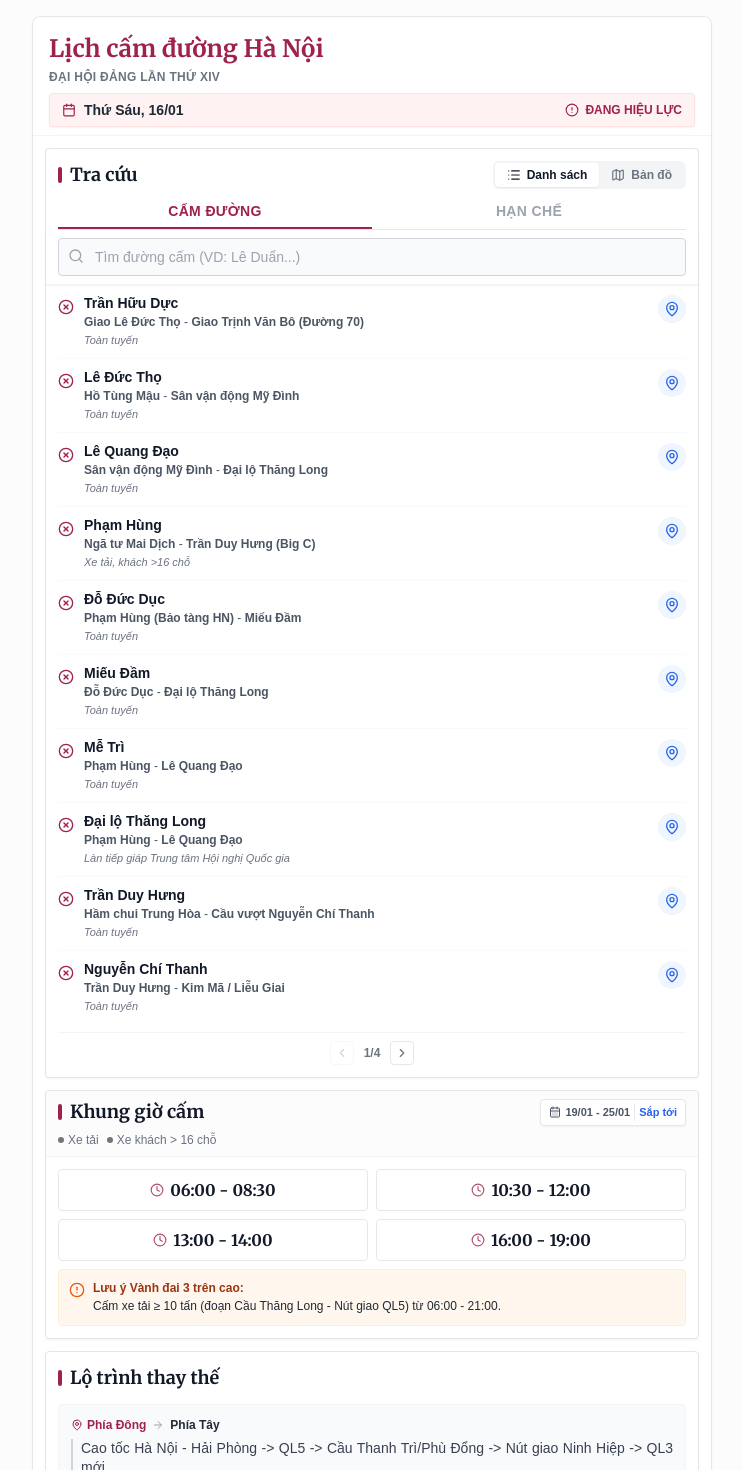
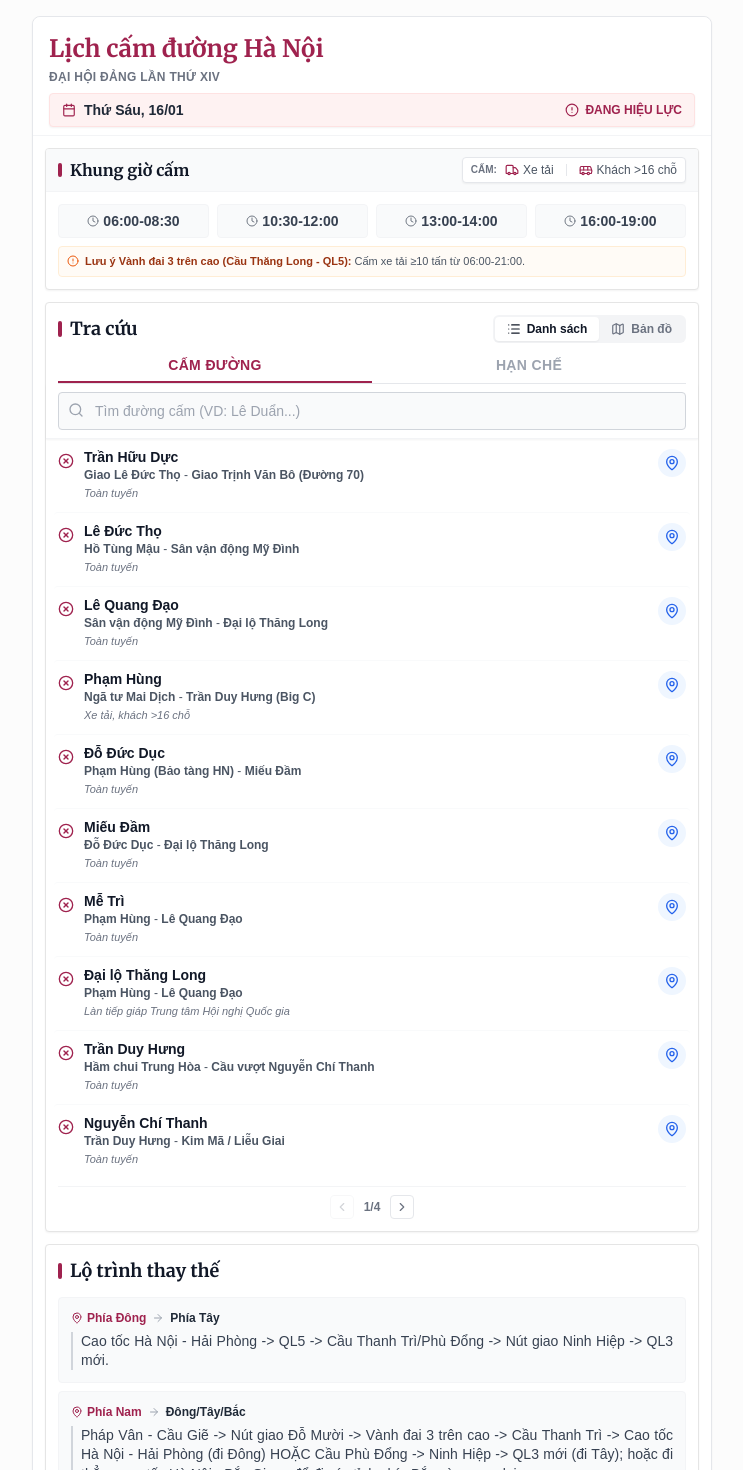
Before and after one commit to hieuntfo/giaothonghanoi, a React (Vite) app: page / in a window 1280 px wide. Shown: the top 1470 px of the page, without its empty margins (268-1011 px from the left). Built offline with nearby package versions, Linux system fonts and the light colour scheme.

Commit message:
feat: Reorder components and update general info UI
Reorders the StreetLookup and GeneralInfoArea components in the main layout for better flow. Updates the GeneralInfoArea to use more specific truck and bus icons and refines the header styling for a cleaner look.

```diff
--- a/App.tsx
+++ b/App.tsx
@@ -68,11 +68,11 @@ export default function App() {
             {/* Main Content - Compact Spacing */}
             <main className="p-3 space-y-3">
 
-                {/* 1. Street Lookup */}
+                {/* 1. Combined General Info & Schedule (Moved UP) */}
+                <GeneralInfoArea />
+
+                {/* 2. Street Lookup (Moved DOWN) */}
                 <StreetLookup />
-
-                {/* 2. Combined General Info & Schedule */}
-                <GeneralInfoArea />
 
                 {/* 3. Detours */}
                 <DetourGuide />
--- a/components/GeneralInfoArea.tsx
+++ b/components/GeneralInfoArea.tsx
@@ -1,5 +1,5 @@
 import React, { useState, useMemo, useEffect } from 'react';
-import { Clock, CalendarDays, AlertCircle, ArrowRight, CheckCircle2 } from 'lucide-react';
+import { Clock, CalendarDays, AlertCircle, Truck, Bus } from 'lucide-react';
 import { SCHEDULES } from '../data';
 import { BanSchedule } from '../types';
 
@@ -83,92 +83,81 @@ export const GeneralInfoArea: React.FC = () => {
 
   return (
     <div className="bg-white rounded border border-vne-border shadow-sm overflow-hidden">
-        {/* Header Section - Compact */}
-        <div className="bg-gray-50/50 px-3 py-2 border-b border-gray-100">
-             <div className="flex flex-row justify-between items-center gap-2">
-                <h3 className="font-serif font-bold text-lg text-gray-900 flex items-center leading-tight">
-                    <span className="w-1 h-4 bg-vne-red mr-2 inline-block rounded-sm"></span>
+        {/* Header: Title + Vehicle Types */}
+        <div className="px-3 py-2 border-b border-gray-100 flex flex-col sm:flex-row sm:items-center justify-between gap-2 bg-gray-50">
+             <div className="flex items-center">
+                <span className="w-1 h-3.5 bg-vne-red mr-2 inline-block rounded-sm"></span>
+                <h3 className="font-serif font-bold text-base text-gray-900 leading-none">
                     Khung giờ cấm
                 </h3>
-
-                {/* Active Date Badge */}
-                {activeGroup && (
-                    <div className={`flex items-center text-[11px] font-bold px-2 py-1 rounded border shadow-sm ${
-                        activeGroup.hasActiveDate
-                        ? 'text-vne-red bg-white border-red-100 ring-1 ring-red-50'
-                        : 'text-gray-600 bg-white border-gray-200'
-                    }`}>
-                        <CalendarDays className="w-3 h-3 mr-1" />
-                        {activeGroup.label}
-                        {activeGroup.isUpcoming && <span className="ml-1 pl-1 border-l border-gray-200 text-blue-600">Sắp tới</span>}
-                        {activeGroup.hasActiveDate && <span className="ml-1 pl-1 border-l border-red-200 text-vne-red animate-pulse">Hôm nay</span>}
-                    </div>
-                )}
              </div>
 
-             {/* Vehicle Types (Ultra Compact) */}
-             <div className="flex flex-wrap gap-2 text-xs text-gray-500 mt-1.5">
-                <span className="inline-flex items-center">
-                    <span className="w-1.5 h-1.5 rounded-full bg-vne-gray mr-1"></span>
-                    Xe tải
+             {/* Compact Vehicle Icons */}
+             <div className="flex items-center text-xs text-gray-600 bg-white px-2 py-1 rounded border border-gray-200 shadow-sm self-start sm:self-auto">
+                <span className="font-bold mr-2 text-gray-500 uppercase text-[10px]">Cấm:</span>
+                <div className="flex items-center gap-3">
+                    <span className="flex items-center" title="Xe tải">
+                        <Truck className="w-3.5 h-3.5 mr-1 text-vne-red" /> Xe tải
                     </span>
-                <span className="inline-flex items-center">
-                    <span className="w-1.5 h-1.5 rounded-full bg-vne-gray mr-1"></span>
-                    Xe khách {'>'} 16 chỗ
+                    <span className="w-px h-3 bg-gray-200"></span>
+                    <span className="flex items-center" title="Xe khách trên 16 chỗ">
+                        <Bus className="w-3.5 h-3.5 mr-1 text-vne-red" /> Khách &gt;16 chỗ
                     </span>
                 </div>
              </div>
+        </div>
 
-        <div className="p-3">
-            {/* Tabs */}
+        <div className="p-2 sm:p-3">
+            {/* Date Tabs (Pills) */}
             {!isSingleGroup && visibleGroups.length > 0 && (
-                <div className="mb-3 overflow-x-auto scrollbar-hide">
-                    <div className="flex space-x-1.5 pb-1">
+                <div className="mb-2 flex flex-wrap gap-1.5">
                     {visibleGroups.map((group, idx) => (
                         <button
                             key={idx}
                             onClick={() => setActiveIndex(idx)}
-                                className={`py-1.5 px-3 text-xs font-bold rounded transition-all whitespace-nowrap border ${
+                            className={`py-1 px-2.5 text-xs font-bold rounded transition-all whitespace-nowrap border flex items-center ${
                                 activeIndex === idx
-                                    ? 'text-vne-red bg-red-50 border-red-100 shadow-sm'
+                                ? 'text-vne-red bg-red-50 border-red-100'
                                 : 'text-gray-500 bg-white border-gray-100 hover:bg-gray-50'
                             }`}
                         >
+                            <CalendarDays className={`w-3 h-3 mr-1 ${activeIndex === idx ? 'text-vne-red' : 'text-gray-400'}`} />
                             {group.label}
+                            {group.hasActiveDate && <span className="ml-1.5 flex h-1.5 w-1.5 rounded-full bg-vne-red animate-pulse"></span>}
                         </button>
                     ))}
                 </div>
-                </div>
             )}
 
-            {/* Time Slots Grid - Compact */}
+            {/* Time Slots Grid - 4 Columns (Single Row on Desktop) */}
             {activeGroup ? (
-                <div className="animate-in fade-in slide-in-from-bottom-2 duration-300">
-                    <div className="grid grid-cols-2 gap-2">
+                <div className="animate-in fade-in duration-300">
+                    <div className="grid grid-cols-2 sm:grid-cols-4 gap-2">
                         {activeGroup.slots.map((slot, idx) => (
-                            <div key={idx} className={`relative group overflow-hidden rounded border border-gray-200 ${activeGroup.hasActiveDate ? 'bg-red-50/30 border-red-100' : 'bg-white'}`}>
-                                <div className="flex items-center justify-center p-2">
-                                    <Clock className="w-3.5 h-3.5 text-vne-red mr-1.5 opacity-80" />
-                                    <span className="text-base font-bold font-serif text-gray-900">{slot.start} - {slot.end}</span>
-                                </div>
+                            <div key={idx} className={`flex items-center justify-center py-1.5 px-1 rounded border text-center ${
+                                activeGroup.hasActiveDate
+                                ? 'bg-red-50/50 border-red-100 text-vne-red'
+                                : 'bg-gray-50 border-gray-100 text-gray-700'
+                            }`}>
+                                <Clock className="w-3 h-3 mr-1 opacity-70" />
+                                <span className="text-sm font-bold font-sans">{slot.start}-{slot.end}</span>
                             </div>
                         ))}
                     </div>
 
-                    {/* Updated Note for Ring Road 3 */}
+                    {/* Compact Note for Ring Road 3 */}
                     {activeGroup.label.includes('19') && (
-                        <div className="mt-2 flex gap-2 p-2.5 bg-orange-50 rounded border border-orange-100">
-                            <AlertCircle className="w-4 h-4 text-orange-600 shrink-0 mt-0.5" />
-                            <div className="text-xs text-gray-800 leading-snug">
-                                <span className="font-bold block text-orange-800 mb-0.5">Lưu ý Vành đai 3 trên cao:</span>
-                                Cấm xe tải ≥ 10 tấn (đoạn Cầu Thăng Long - Nút giao QL5) từ 06:00 - 21:00.
-                            </div>
+                        <div className="mt-2 text-[11px] text-gray-600 bg-orange-50/50 px-2 py-1.5 rounded border border-orange-100 flex items-start">
+                            <AlertCircle className="w-3 h-3 text-orange-600 mr-1.5 mt-0.5 shrink-0" />
+                            <span>
+                                <b className="text-orange-800">Lưu ý Vành đai 3 trên cao (Cầu Thăng Long - QL5):</b> Cấm xe tải ≥10 tấn từ 06:00-21:00.
+                            </span>
                         </div>
                     )}
                 </div>
             ) : (
-                <div className="text-center py-6 text-gray-400 text-sm">
-                    <p>Không có lịch cấm.</p>
+                <div className="text-center py-2 text-gray-400 text-xs">
+                    Không có lịch cấm.
                 </div>
             )}
         </div>
```
Lines whose indentation alone changed are shown as unchanged.
